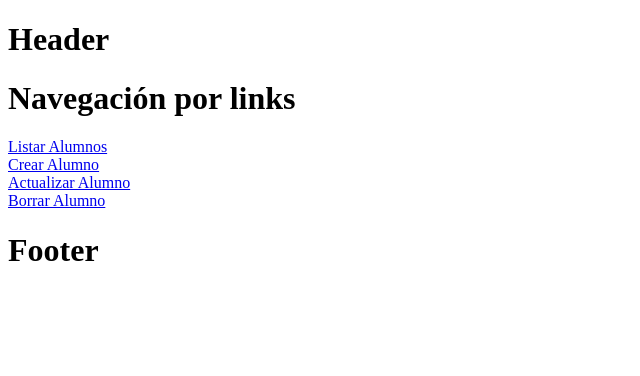
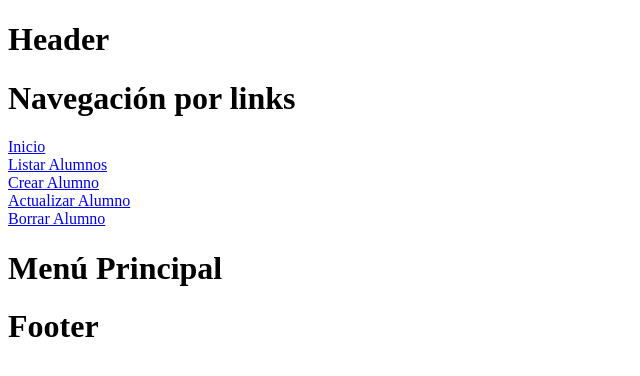
Before and after one commit to bryanStv/ReactCRUDConEnrutamiento-P2, a React (Vite) app: page / in a window 1280 px wide. Shown: the top 376 px of the page, without its empty margins (0-640 px from the left). Built offline with nearby package versions, Linux system fonts and the light colour scheme.

Commit message:
Pasado Links a Header

```diff
--- a/src/components/Fixed/Header/Header.jsx
+++ b/src/components/Fixed/Header/Header.jsx
@@ -1,9 +1,24 @@
 import "./Header.css"
+
+import { Link } from "react-router-dom";
 
 export const Header = () => {
     return (
-        <header className="">
-            <h1>Header</h1>
-        </header>
-    )
+      <header className="">
+        <h1>Header</h1>
+
+        <div className="home">
+          <h1>Navegación por links</h1>
+          <Link to="/">Inicio</Link>
+          <br />
+          <Link to="/alumnos/listar-alumnos">Listar Alumnos</Link>
+          <br />
+          <Link to="/alumnos/crear">Crear Alumno</Link>
+          <br />
+          <Link to="/alumnos/actualizar">Actualizar Alumno</Link>
+          <br />
+          <Link to="/alumnos/borrar">Borrar Alumno</Link>
+        </div>
+      </header>
+    );
 }
--- a/src/pages/Home/Home.jsx
+++ b/src/pages/Home/Home.jsx
@@ -7,13 +7,5 @@ export const Home = () => {
         document.title = "Enrutamiento en React";
     }, []);
 
-    return (
-        <div className="home">
-            <h1>Navegación por links</h1>
-            <Link to="/alumnos/listar-alumnos">Listar Alumnos</Link><br />
-            <Link to="/alumnos/crear">Crear Alumno</Link><br />
-            <Link to="/alumnos/actualizar">Actualizar Alumno</Link><br />
-            <Link to="/alumnos/borrar">Borrar Alumno</Link>
-        </div>
-    )
+    return (<h1>Menú Principal</h1>)
 }
```
